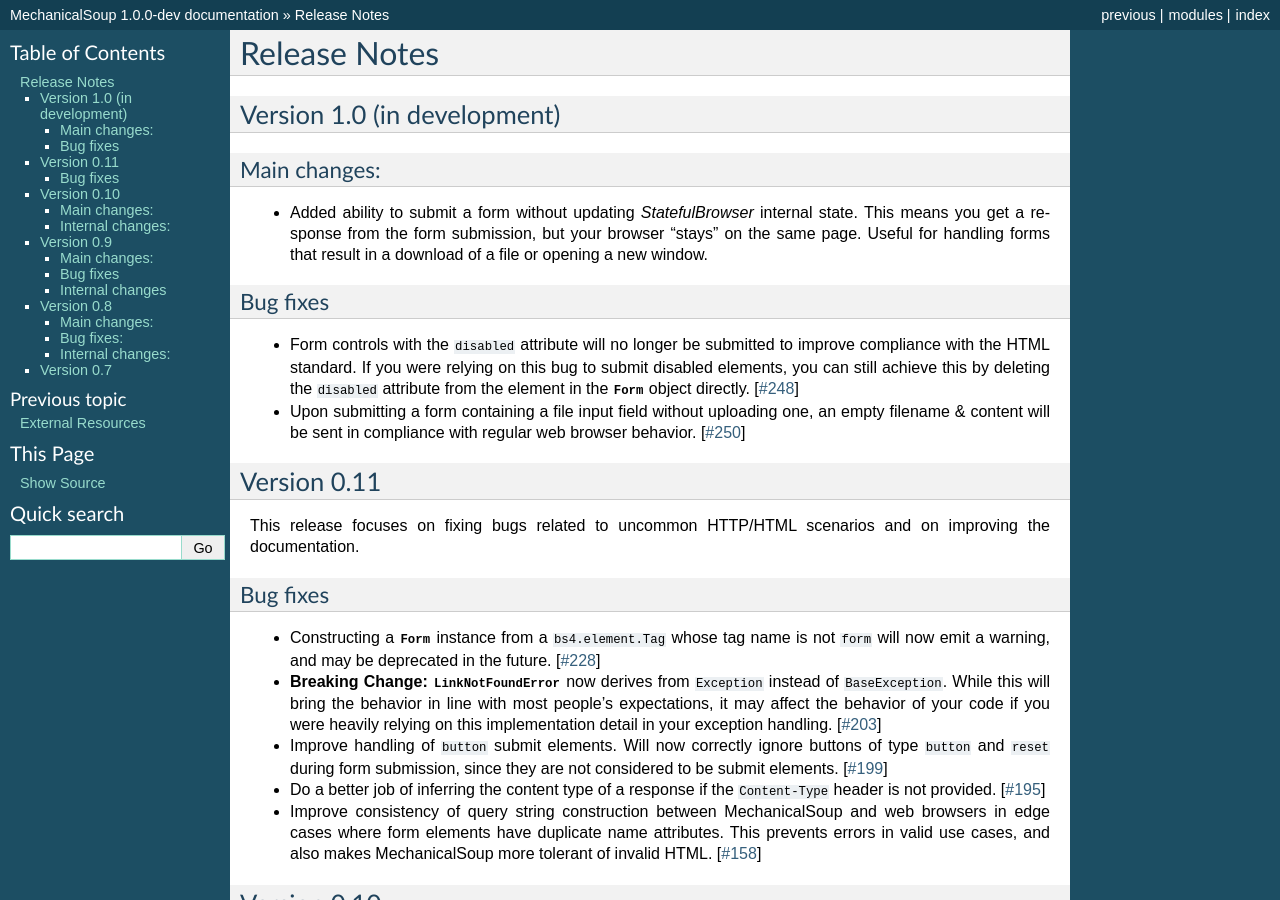
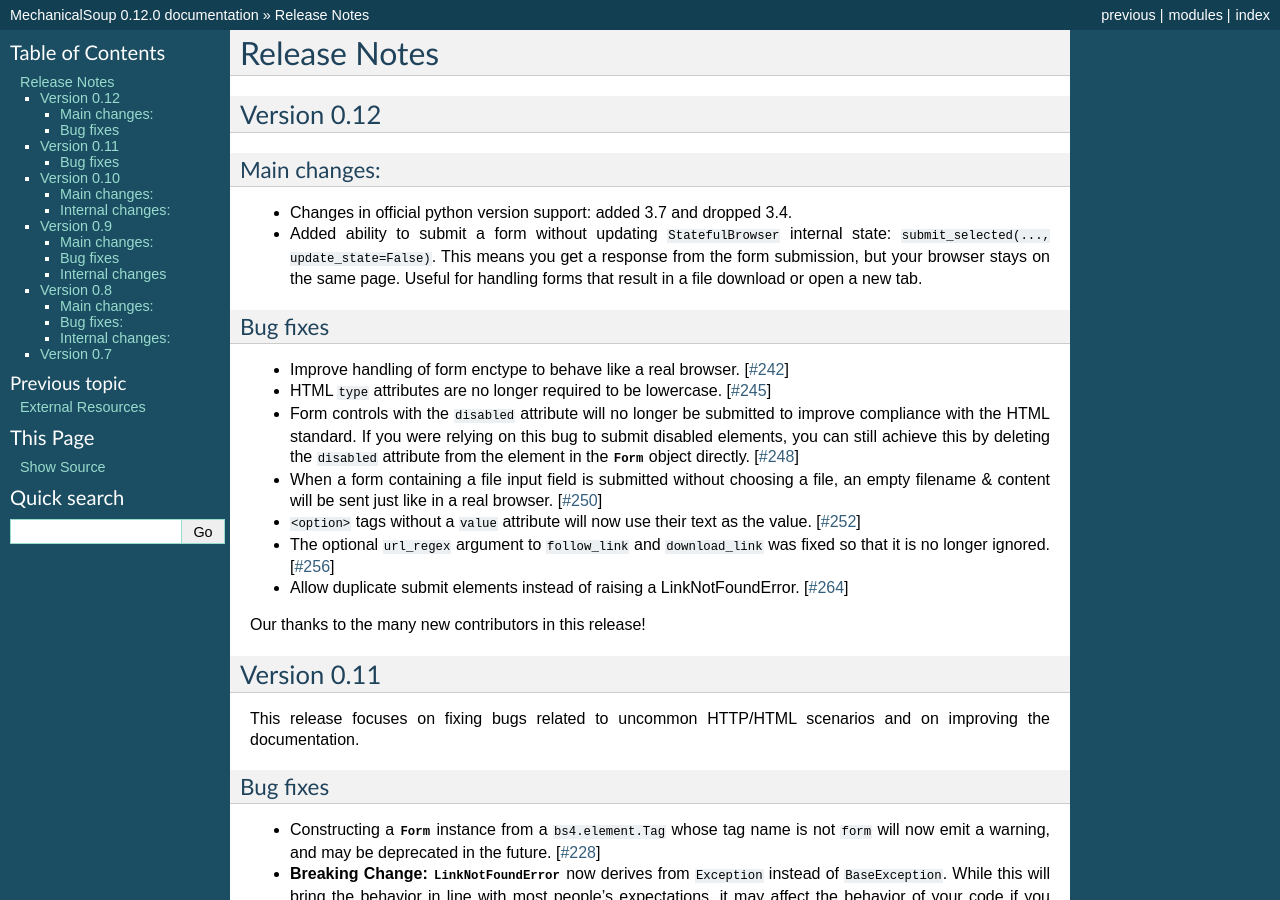
Before and after one commit to MechanicalSoup/MechanicalSoup, a Sphinx documentation site: the page built from docs/ChangeLog.rst, in a window 1280 px wide and 900 px high. Built offline with Sphinx 7.4.7, drawn with Linux system fonts in a browser that asks for light colours; some of the changed text lies outside the part shown.

Commit message:
Release 0.12.0

```diff
--- a/docs/ChangeLog.rst
+++ b/docs/ChangeLog.rst
@@ -2,19 +2,27 @@
 Release Notes
 =============
 
-Version 1.0 (in development)
-============================
+Version 0.12
+============
 
 Main changes:
 -------------
 
-* Added ability to submit a form without updating `StatefulBrowser` internal
-  state. This means you get a response from the form submission, but your
-  browser "stays" on the same page. Useful for handling forms that result in
-  a download of a file or opening a new window.
+* Changes in official python version support: added 3.7 and dropped 3.4.
+
+* Added ability to submit a form without updating ``StatefulBrowser`` internal
+  state: ``submit_selected(..., update_state=False)``. This means you get a
+  response from the form submission, but your browser stays on the same page.
+  Useful for handling forms that result in a file download or open a new tab.
 
 Bug fixes
 ---------
+
+* Improve handling of form enctype to behave like a real browser.
+  [`#242 <https://github.com/MechanicalSoup/MechanicalSoup/issues/242>`__]
+
+* HTML ``type`` attributes are no longer required to be lowercase.
+  [`#245 <https://github.com/MechanicalSoup/MechanicalSoup/issues/245>`__]
 
 * Form controls with the ``disabled`` attribute will no longer be submitted
   to improve compliance with the HTML standard. If you were relying on this
@@ -22,10 +30,23 @@
   ``disabled`` attribute from the element in the :class:`~mechanicalsoup.Form`
   object directly.
   [`#248 <https://github.com/MechanicalSoup/MechanicalSoup/issues/248>`__]
-* Upon submitting a form containing a file input field without uploading one,
-  an empty filename & content will be sent in compliance with regular web
-  browser behavior.
+
+* When a form containing a file input field is submitted without choosing a
+  file, an empty filename & content will be sent just like in a real browser.
   [`#250 <https://github.com/MechanicalSoup/MechanicalSoup/issues/250>`__]
+
+* ``<option>`` tags without a ``value`` attribute will now use their text as
+  the value.
+  [`#252 <https://github.com/MechanicalSoup/MechanicalSoup/pull/252>`__]
+
+* The optional ``url_regex`` argument to ``follow_link`` and ``download_link``
+  was fixed so that it is no longer ignored.
+  [`#256 <https://github.com/MechanicalSoup/MechanicalSoup/pull/256>`__]
+
+* Allow duplicate submit elements instead of raising a LinkNotFoundError.
+  [`#264 <https://github.com/MechanicalSoup/MechanicalSoup/issues/264>`__]
+
+Our thanks to the many new contributors in this release!
 
 Version 0.11
 ============
--- a/mechanicalsoup/__version__.py
+++ b/mechanicalsoup/__version__.py
@@ -2,7 +2,7 @@
 __description__ = 'A Python library for automating interaction with websites'
 __url__ = 'https://mechanicalsoup.readthedocs.io/'
 __github_url__ = 'https://github.com/MechanicalSoup/MechanicalSoup'
-__version__ = '1.0.0-dev'
+__version__ = '0.12.0'
 __license__ = 'MIT'
 __github_assets_absoluteURL__ = """\
 https://raw.githubusercontent.com/MechanicalSoup/MechanicalSoup/master"""
```
